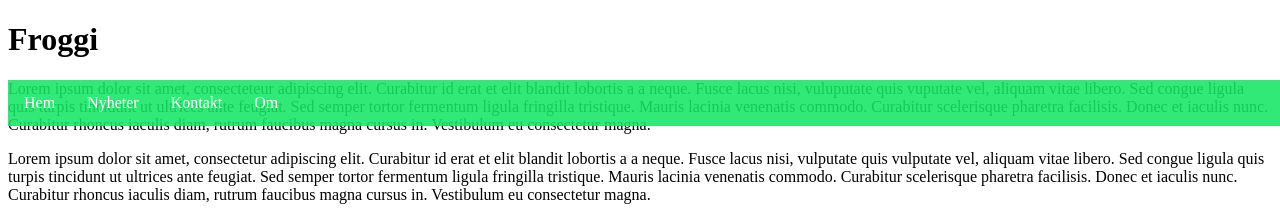
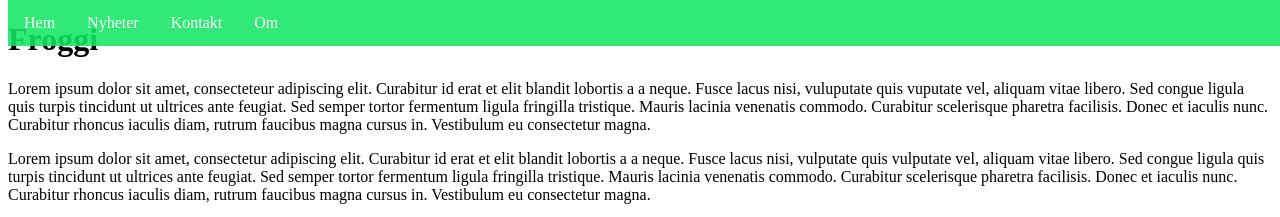
Before and after one commit to evan266/last-one, a plain HTML site: page index.html in a window 1280 px wide. Shown: the top 217 px of the page. Drawn offline with Linux system fonts and the light colour scheme.

Commit message:
Add files via upload

```diff
--- a/navigation.css
+++ b/navigation.css
@@ -22,4 +22,6 @@ ul {
         background-color: rgba(85, 247, 112, 0.726);
     }
 
-    ul {position: fixed; top: 10; width: 100%;}
+    ul {
+        position: fixed; top: 0; width: 100%;
+    }
```
